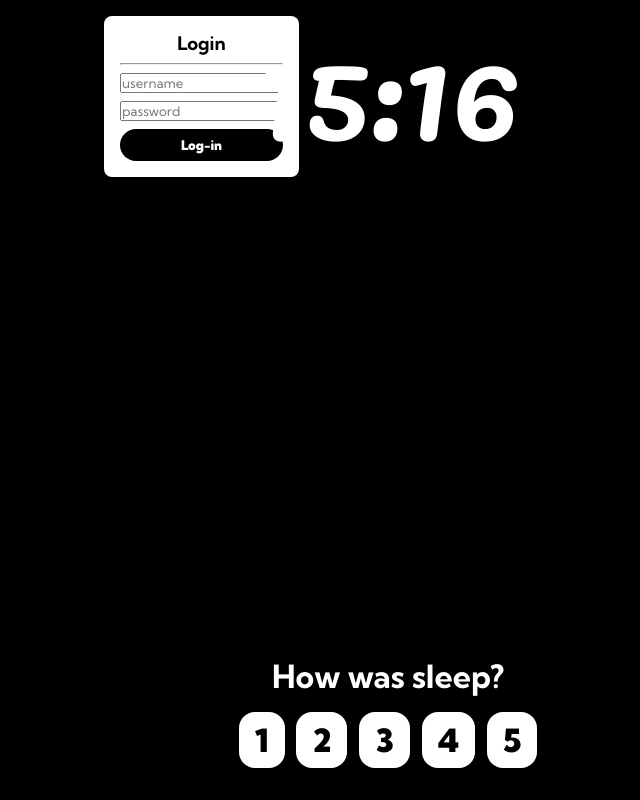
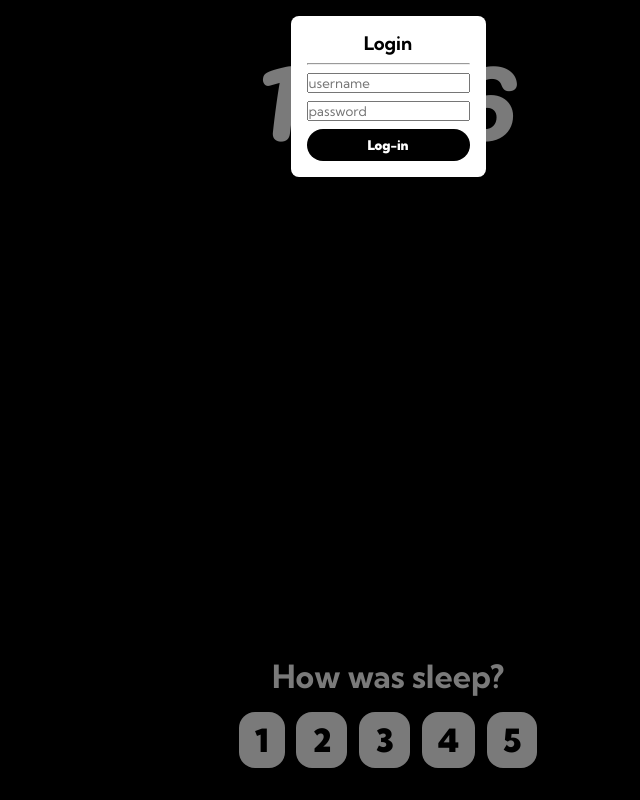
Before and after one commit to elbert-git/SleepTracker, a website built with Vite: page frontend/index.html in a window 1280 px wide. Shown: the whole page, without its empty margins (252-892 px from the left). Built offline with nearby package versions, Linux system fonts and the light colour scheme; files whose address does not match are found by name.

Commit message:
css orderin bug

```diff
--- a/frontend/index.html
+++ b/frontend/index.html
@@ -7,23 +7,6 @@
         <title>SleepTracker</title>
     </head>
     <body>
-        <!-- login overlay -->
-        <div class="login-overlay">
-            <div class="login-card">
-                <div class="login-form">
-                    <h3>Login</h3>
-                    <hr />
-                    <input type="text" placeholder="username" id="username" />
-                    <input
-                        type="password"
-                        placeholder="password"
-                        id="password"
-                    />
-                    <button black id="loginButton">Log-in</button>
-                </div>
-                <button black id="logoutButton" class="none">Logout</button>
-            </div>
-        </div>
         <!-- bg -->
         <div class="overlay morning-bg"></div>
         <div class="overlay morning-fg"></div>
@@ -50,6 +33,23 @@
                 <button class="rating-button">5</button>
             </div>
         </div>
+        <!-- login overlay -->
+        <div class="login-overlay">
+            <div class="login-card">
+                <div class="login-form">
+                    <h3>Login</h3>
+                    <hr />
+                    <input type="text" placeholder="username" id="username" />
+                    <input
+                        type="password"
+                        placeholder="password"
+                        id="password"
+                    />
+                    <button black id="loginButton">Log-in</button>
+                </div>
+                <button black id="logoutButton" class="none">Logout</button>
+            </div>
+        </div>
         <script type="module" src="/src/main.ts"></script>
     </body>
 </html>
--- a/frontend/src/style.css
+++ b/frontend/src/style.css
@@ -73,6 +73,9 @@ button[black] {
     background-color: rgba(0, 0, 0, 0.522);
     pointer-events: auto;
     position: absolute;
+    top: 0px;
+    width: 100%;
+    max-width: var(--max-width);
 }
 .login-card {
     display: flex;
```
Also changed, not shown: frontend/src/main.ts (+0 -11 lines).
